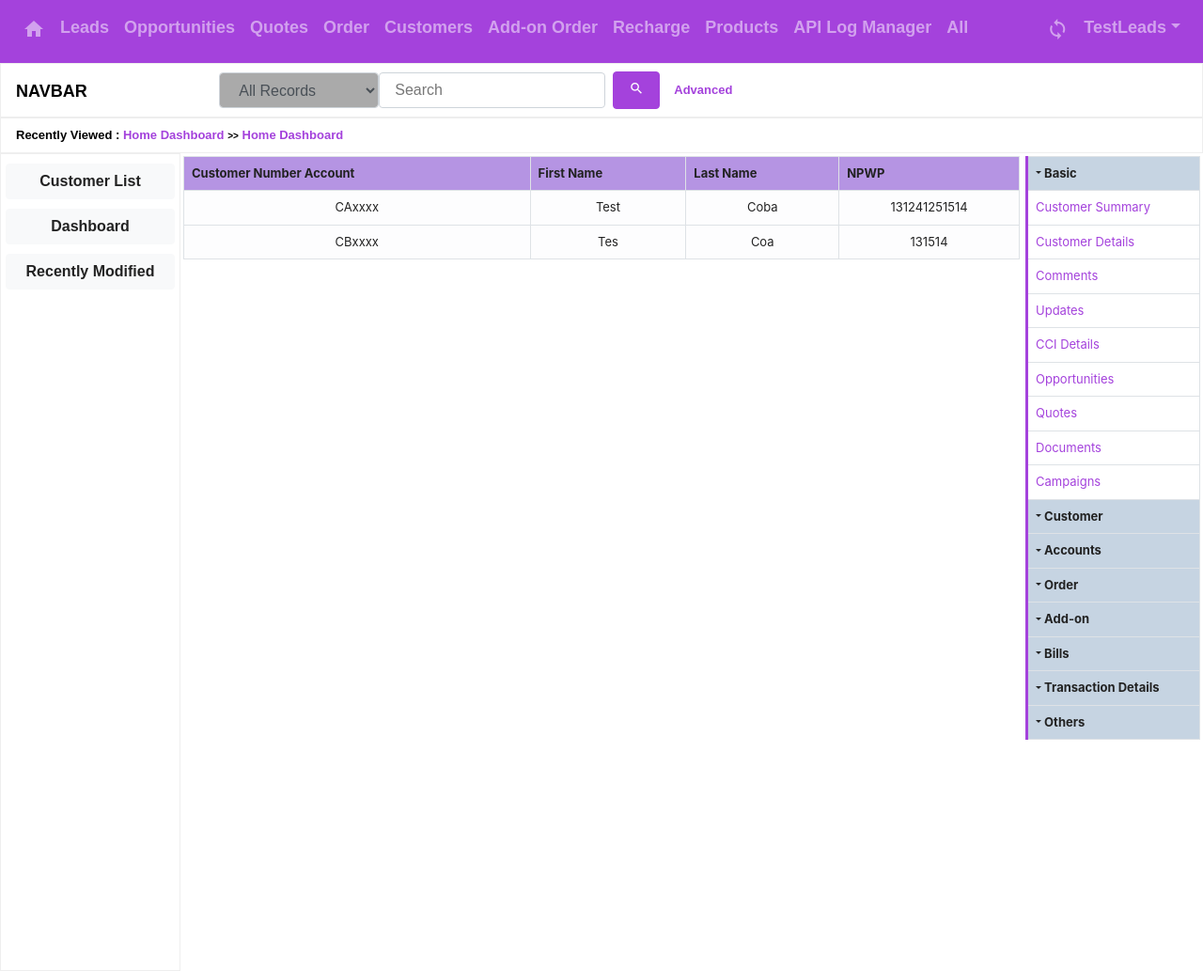
After one commit to AbrahamImmanuel/WebEng, a PHP site: page /WebEng/searchGui.php in a window 1280 px wide. The commit adds this page. Shown: the whole page at 94% size. Run offline with PHP 8.4, Linux system fonts and the light colour scheme; some web fonts are replaced.

Commit message:
done
done

```diff
--- a/Client/indexController.php
+++ b/Client/indexController.php
@@ -1,6 +1,6 @@
 <?php
 	session_start();
-	$path = "http://localhost:8025/GitHub/WebEng/Server/";
+	$path = "http://localhost/WebEng/Server/";
 
 	if(isset($_POST['save']))
 	{
--- a/Client/search.php
+++ b/Client/search.php
@@ -1,5 +1,5 @@
 <?php
-	$path = "http://localhost:8025/GitHub/WebEng/Server/";
+	$path = "http://localhost/WebEng/Server/";
 
 	if($search = $_POST['search'])
 	{
--- /dev/null
+++ b/Client/searchGui.php
@@ -0,0 +1,85 @@
+<!DOCTYPE html>
+<?php
+	session_start();
+?>
+<!--
+To change this license header, choose License Headers in Project Properties.
+To change this template file, choose Tools | Templates
+and open the template in the editor.
+-->
+<html>
+    <head>
+        <title>Web Engineering</title>
+        <meta charset="UTF-8">
+        <meta name="viewport" content="width=device-width, initial-scale=1.0">
+        <link href="CSS/bootstrap.css" rel="stylesheet" type="text/css"/>
+        <link rel="stylesheet" href="https://fonts.googleapis.com/icon?family=Material+Icons">
+
+        <script>
+            function rowNum(x){
+                alert(x.rowIndex);
+            }
+        </script>
+
+    </head>
+    <body>
+        <?php include_once 'navBarTop.html'; ?>
+        <?php include_once 'navBarBottom.html'; ?>
+        <nav class="navbar navbar-expand-lg navbar-light bg-light"> <!--bar below navBarBottom-->
+            <span style="font-size: 13px">Recently Viewed : <a href="#">Home Dashboard</a> <span style="font-size: 10px">>></span> <a href="#">Home Dashboard</a></span>
+        </nav>
+
+
+        <div style="float:left;width:15%;padding:5px;height:870px;" class=" bg-light"> <!--left side bar-->
+            <button style="width: 100%; margin: 5px 0" type="button" class="btn btn-light">Customer List</button>
+            <button style="width: 100%; margin: 5px 0" type="button" class="btn btn-light">Dashboard</button>
+            <button style="width: 100%; margin: 5px 0" type="button" class="btn btn-light">Recently Modified</button>
+        </div>
+
+        <div style="float:left;width:70%;padding:3px;">
+		<table style="font-size:13px;" class="table table-hover">
+			<tr class="table-primary">
+				<th scope="row">Customer Number Account</th>
+				<th scope="row">First Name</th>
+				<th scope="row">Last Name</th>
+				<th scope="row">NPWP</th>
+			</tr>
+                        <tr class="table-light" onclick="rowNum(this)">
+				<td scope="row">CAxxxx</td>
+				<td scope="row">Test</td>
+				<td scope="row">Coba</td>
+				<td scope="row">131241251514</td>
+			</tr>
+			<tr class="table-light" onclick="rowNum(this)">
+				<td scope="row">CBxxxx</td>
+				<td scope="row">Tes</td>
+				<td scope="row">Coa</td>
+				<td scope="row">131514</td>
+			</tr>
+		</table>
+	</div>
+
+
+        <div style="float:left;width:15%;padding:3px;">
+            <table style="font-size:13px; border-left: 3px #A442DC solid" class="table table-hover">
+                <tr class="table-info"><th scope="row"><a class="dropdown-toggle"></a> Basic</th></tr>
+                <tr><td style="text-align: left"><a href="#">Customer Summary</a></td></tr>
+                <tr><td style="text-align: left"><a href="#">Customer Details</a></td></tr>
+                <tr><td style="text-align: left"><a href="#">Comments</a></td></tr>
+                <tr><td style="text-align: left"><a href="#">Updates</a></td></tr>
+                <tr><td style="text-align: left"><a href="#">CCI Details</a></td></tr>
+                <tr><td style="text-align: left"><a href="#">Opportunities</a></td></tr>
+                <tr><td style="text-align: left"><a href="#">Quotes</a></td></tr>
+                <tr><td style="text-align: left"><a href="#">Documents</a></td></tr>
+                <tr><td style="text-align: left"><a href="#">Campaigns</a></td></tr>
+                <tr class="table-info"><th scope="row"><a class="dropdown-toggle"></a> Customer</th></tr>
+                <tr class="table-info"><th scope="row"><a class="dropdown-toggle"></a> Accounts</th></tr>
+                <tr class="table-info"><th scope="row"><a class="dropdown-toggle"></a> Order</th></tr>
+                <tr class="table-info"><th scope="row"><a class="dropdown-toggle"></a> Add-on</th></tr>
+                <tr class="table-info"><th scope="row"><a class="dropdown-toggle"></a> Bills</th></tr>
+                <tr class="table-info"><th scope="row"><a class="dropdown-toggle"></a> Transaction Details</th></tr>
+                <tr class="table-info"><th scope="row"><a class="dropdown-toggle"></a> Others</th></tr>
+            </table>
+        </div>
+    </body>
+</html>
```
